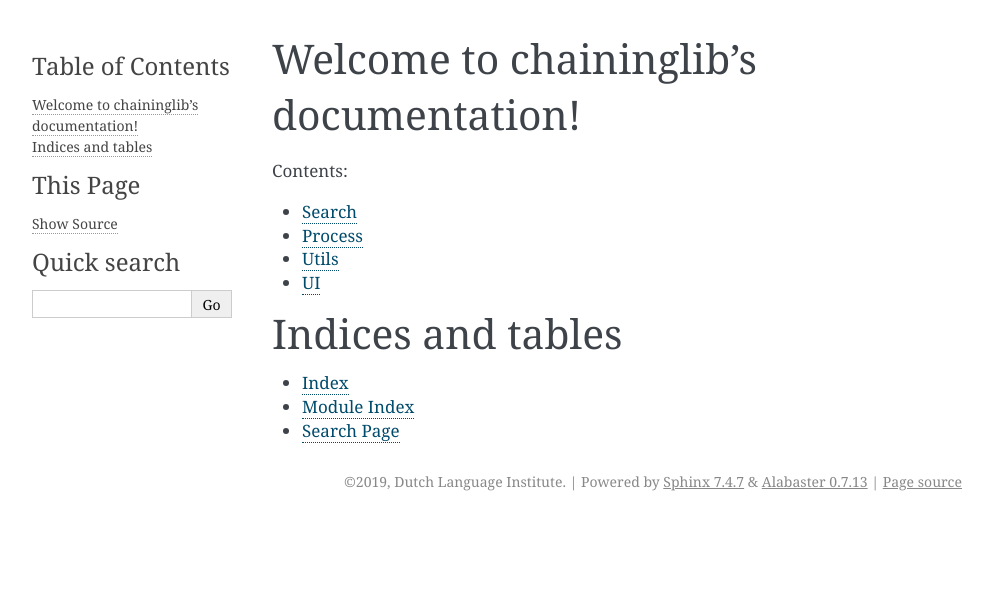
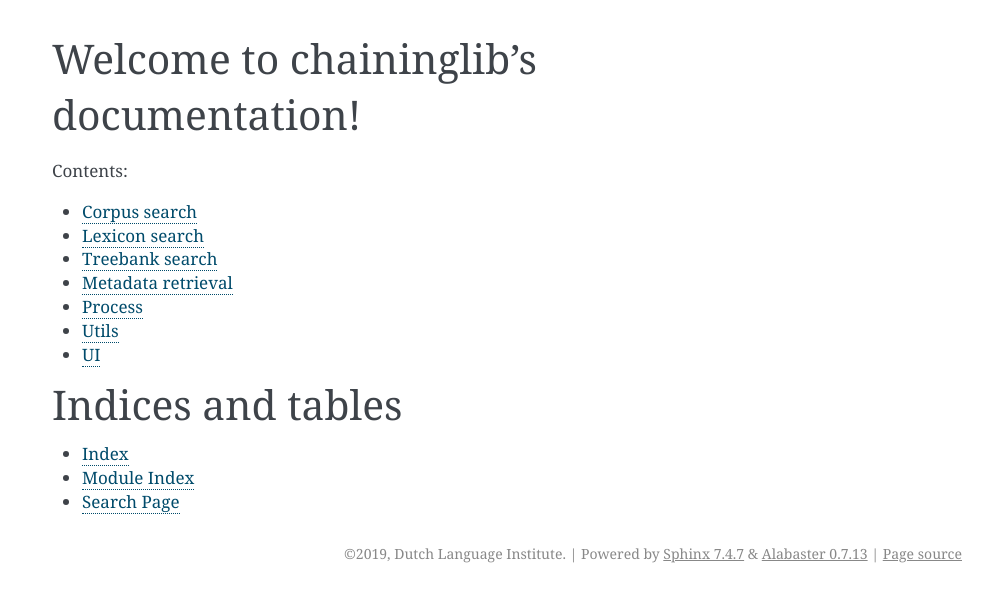
Before and after one commit to INL/chaining-search, a Sphinx documentation site: the page built from doc/index.rst, in a window 1280 px wide. Shown: the top 602 px of the page, without its empty margins (148-1140 px from the left). Built offline with Sphinx 7.4.7, drawn with Linux system fonts in a browser that asks for light colours.

Commit message:
Updated documentation

```diff
--- a/doc/conf.py
+++ b/doc/conf.py
@@ -101,7 +101,9 @@ html_static_path = ['_static']
 # default: ``['localtoc.html', 'relations.html', 'sourcelink.html',
 # 'searchbox.html']``.
 #
-# html_sidebars = {}
+html_sidebars = {
+    '**': []
+}
 
 
 # -- Options for HTMLHelp output ---------------------------------------------
--- a/doc/index.rst
+++ b/doc/index.rst
@@ -10,7 +10,10 @@ Welcome to chaininglib's documentation!
    :maxdepth: 2
    :caption: Contents:
 
-   search_api
+   corpus_search
+   lexicon_search
+   treebank_search
+   metadata
    process
    utils
    ui
--- /dev/null
+++ b/doc/metadata.rst
@@ -0,0 +1,6 @@
+Metadata retrieval
+------------------
+
+
+.. automodule:: chaininglib.search.metadata
+   :members:
```
Also changed, not shown: doc/corpus_search.rst (added, +11 -0 lines), doc/lexicon_search.rst (added, +8 -0 lines), doc/treebank_search.rst (added, +14 -0 lines).
